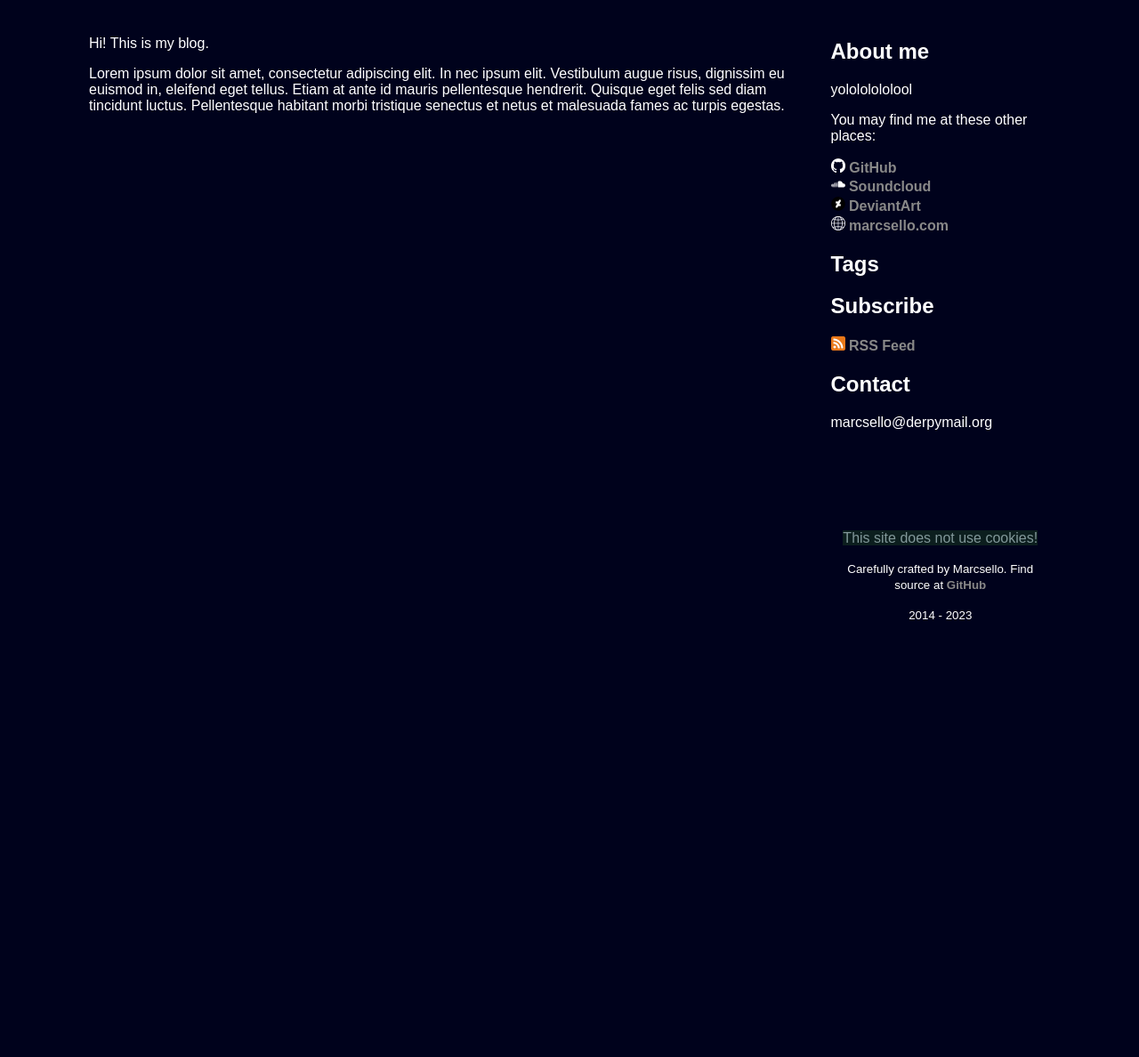
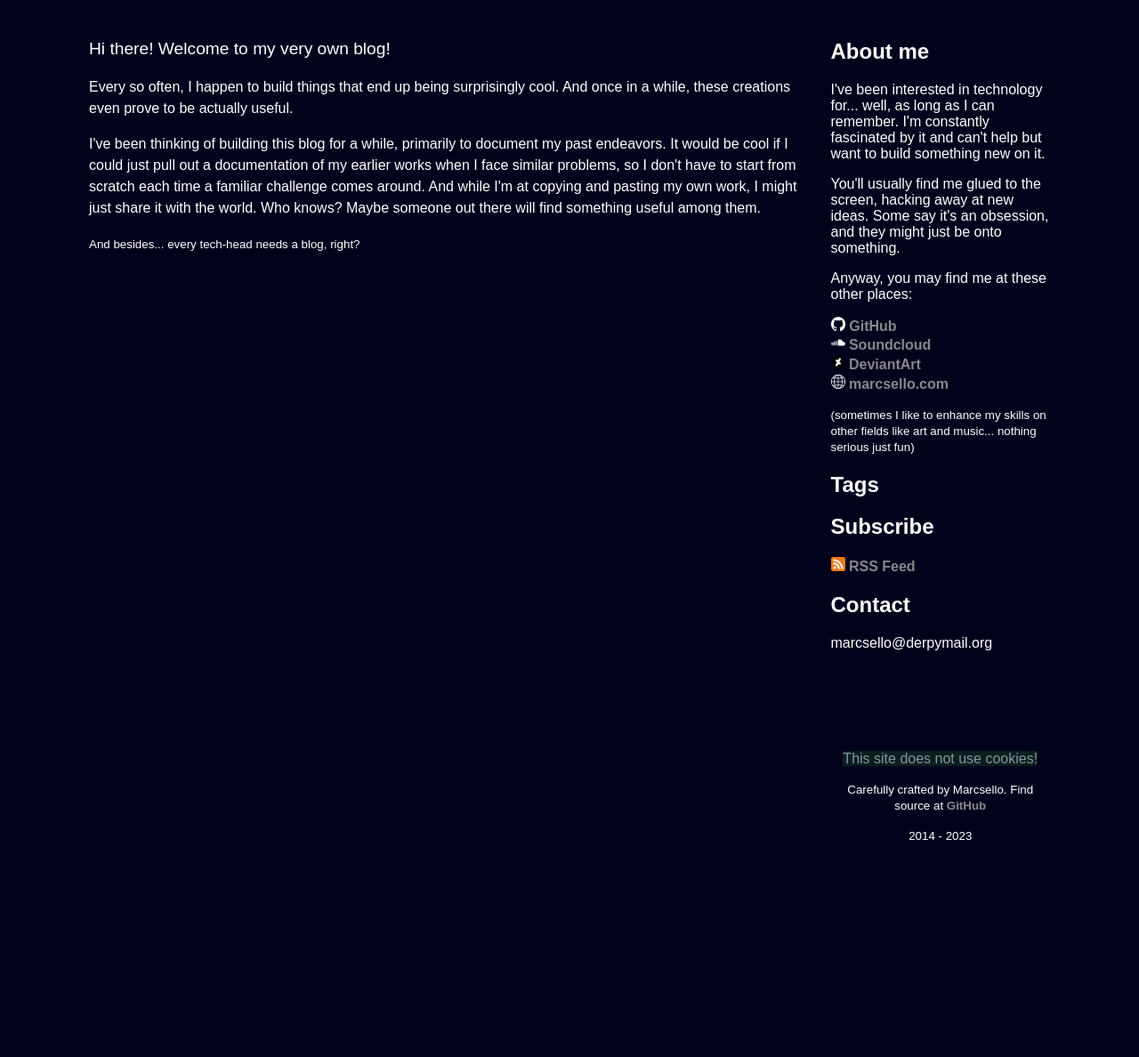
Before and after one commit to marcsello/blog, a Python web app: template templates/index.html.j2 in a window 1280 px wide. Shown: the part 156-1344 px from the top of the page at 89% size. Before the commit the page ends 852 px from the top, so only its background shows below. Run offline with Jinja, Linux system fonts and the light colour scheme; the template is opened without the code that fills it, so the values that code supplies are empty.

Commit message:
Added introductionary texts

```diff
--- a/public/style.css
+++ b/public/style.css
@@ -84,6 +84,14 @@ img.icon {
     height: 1em;
 }
 
+.bigger-text {
+    font-size: 1.2em;
+}
+
+.cool-line-height {
+    line-height: 24px;
+}
+
 a.dont-bother {
     color: var(--text);
     font-weight: normal;
@@ -117,10 +125,6 @@ ul#post-tags {
 div#post-header {
     display: block;
     padding: 1em 0;
-}
-
-article#post-content {
-    line-height: 24px;
 }
 
 div#post-footer {
--- a/templates/index.html.j2
+++ b/templates/index.html.j2
@@ -1,9 +1,15 @@
 {% extends "base.html.j2" %}
 {% import "modules.j2" as m %}
 {% block content %}
-    <div>
-        <p>Hi! This is my blog.</p>
-        <p>Lorem ipsum dolor sit amet, consectetur adipiscing elit. In nec ipsum elit. Vestibulum augue risus, dignissim eu euismod in, eleifend eget tellus. Etiam at ante id mauris pellentesque hendrerit. Quisque eget felis sed diam tincidunt luctus. Pellentesque habitant morbi tristique senectus et netus et malesuada fames ac turpis egestas.</p>
+    <div class="cool-line-height">
+        <p class="bigger-text">Hi there! Welcome to my very own blog!</p>
+        <p>Every so often, I happen to build things that end up being surprisingly cool. And once in a while, these creations even prove to be actually useful.</p>
+        <p>
+            I've been thinking of building this blog for a while, primarily to document my past endeavors.
+            It would be cool if I could just pull out a documentation of my earlier works when I face similar problems, so I don't have to start from scratch each time a familiar challenge comes around.
+            And while I'm at copying and pasting my own work, I might just share it with the world. Who knows? Maybe someone out there will find something useful among them.
+        </p>
+        <p><small>And besides... every tech-head needs a blog, right?</small></p>
     </div>
     <div>
         {{ m.big_article_listing(posts) }}
--- a/templates/post.html.j2
+++ b/templates/post.html.j2
@@ -21,7 +21,7 @@
             {% endfor %}
         </ul>
     </div>
-    <article id="post-content">
+    <article id="post-content" class="cool-line-height">
         {{ post.html()|safe }}
     </article>
     <div id="post-footer">
--- a/templates/sidebar.html.j2
+++ b/templates/sidebar.html.j2
@@ -1,15 +1,15 @@
 <p class="section-header">About me</p>
-<p>yolololololool</p>
+<p>I've been interested in technology for... well, as long as I can remember. I'm constantly fascinated by it and can't help but want to build something new on it.</p>
+<p>You'll usually find me glued to the screen, hacking away at new ideas. Some say it's an obsession, and they might just be onto something.</p>
+<p>Anyway, you may find me at these other places:</p>
+<ul class="link-list">
+    <li><a href="https://github.com/marcsello"><img class="icon" src="/icons/github_logo.png" alt="GitHub Logo" />&nbsp;GitHub</a></li>
+    <li><a href="https://soundcloud.com/marcsellohooves"><img class="icon" src="/icons/soundcloud_logo.png" alt="SoundCloud Logo" />&nbsp;Soundcloud</a></li>
+    <li><a href="https://www.deviantart.com/marcsello"><img class="icon" src="/icons/deviantart_logo.png" alt="Globe icon" />&nbsp;DeviantArt</a></li>
+    <li><a href="https://marcsello.com/"><img class="icon" src="/icons/globe_icon.png" alt="Globe icon" />&nbsp;marcsello.com</a></li>
+</ul>
 
-<p>
-    You may find me at these other places:
-    <ul class="link-list">
-        <li><a href="https://github.com/marcsello"><img class="icon" src="/icons/github_logo.png" alt="GitHub Logo" />&nbsp;GitHub</a></li>
-        <li><a href="https://soundcloud.com/marcsellohooves"><img class="icon" src="/icons/soundcloud_logo.png" alt="SoundCloud Logo" />&nbsp;Soundcloud</a></li>
-        <li><a href="https://www.deviantart.com/marcsello"><img class="icon" src="/icons/deviantart_logo.png" alt="Globe icon" />&nbsp;DeviantArt</a></li>
-        <li><a href="https://marcsello.com/"><img class="icon" src="/icons/globe_icon.png" alt="Globe icon" />&nbsp;marcsello.com</a></li>
-    </ul>
-</p>
+<p><small>(sometimes I like to enhance my skills on other fields like art and music... nothing serious just fun)</small></p>
 
 <p class="section-header">Tags</p>
 <ul class="tags-listing" id="side-tags">
```
